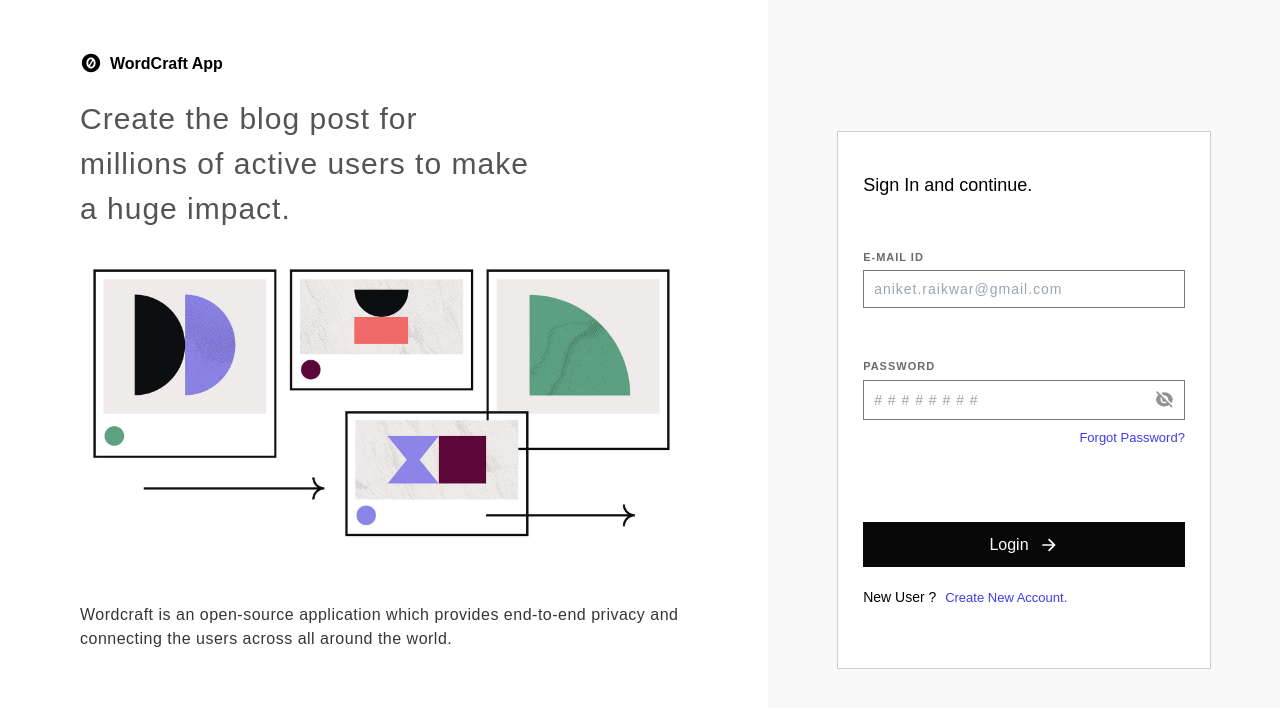
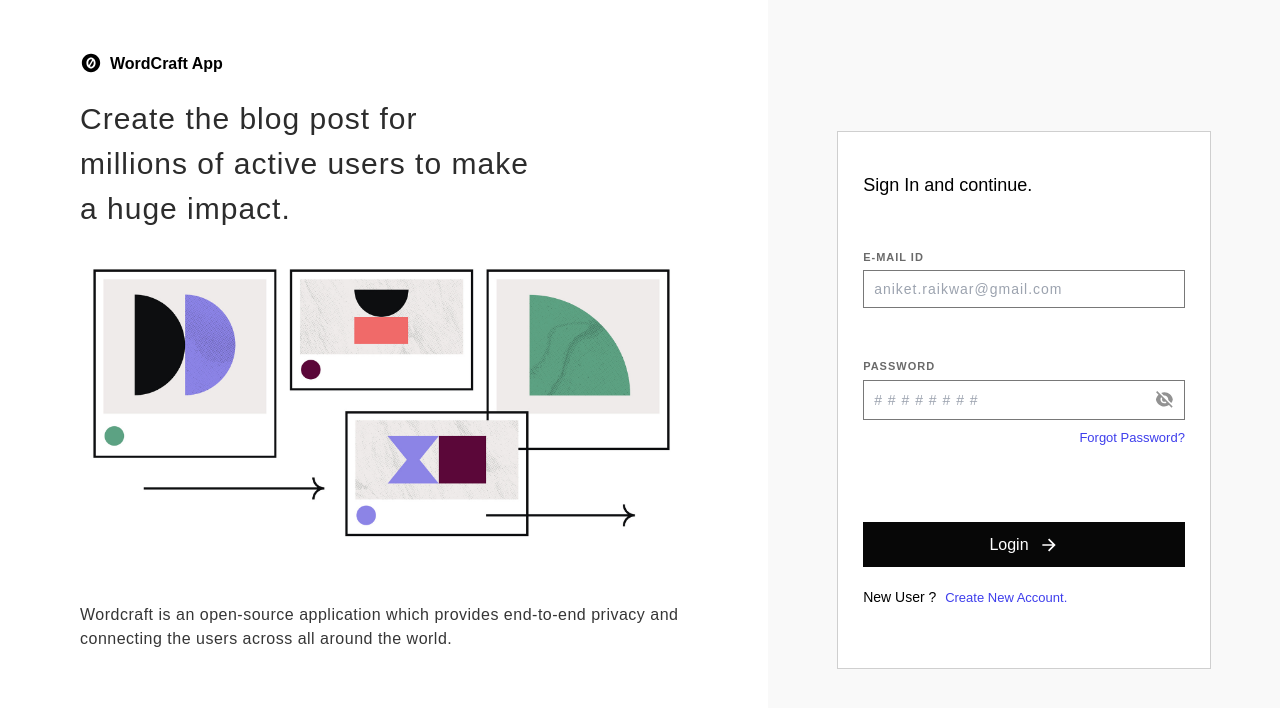
Before and after one commit to aniket-raikwar-dev/wordcraft, a React (Create React App) app in the folder frontend/: page /login in a window 1280 px wide. Shown: the top 708 px of the page. Built offline with nearby package versions, Linux system fonts and the light colour scheme; a web font is replaced by a local one.

Commit message:
feat: update code

```diff
--- a/frontend/src/App.css
+++ b/frontend/src/App.css
@@ -753,7 +753,7 @@
   font-weight: 400;
   line-height: 45px;
   letter-spacing: 1px;
-  color: #545454;
+  color: #2c2c2c;
 }
 #log-text2 {
   font-size: 16px;
--- a/frontend/src/components/CommentSection.js
+++ b/frontend/src/components/CommentSection.js
@@ -1,5 +1,6 @@
 import React, { useState, useEffect } from "react";
 import { Drawer, Input } from "antd";
+import moment from "moment";
 import { api } from "../services/baseApi";
 import { createUserProfileImage } from "../utils/createUserProfile";
 import AliceImage from "../images/NoDataFound.png";
@@ -132,7 +133,9 @@ const CommentSection = ({
                       >
                         {comment?.user?.name}
                       </p>
-                      <div className="comment-date">12 Dec, 2016</div>
+                      <div className="comment-date">
+                        {moment(comment?.createdAt).format("D MMMM, YYYY")}
+                      </div>
                     </div>
                     <p className="w-[270px]">{comment.description}</p>
                   </div>
```
